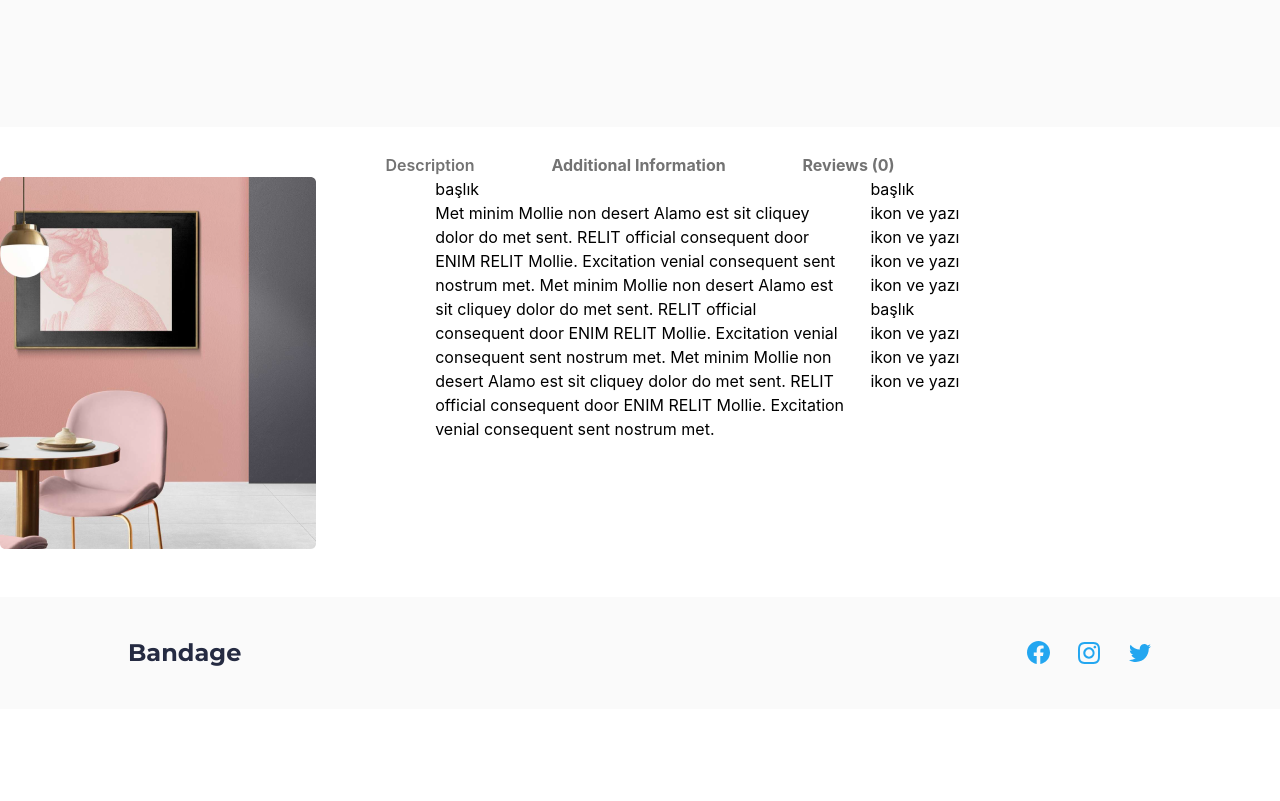
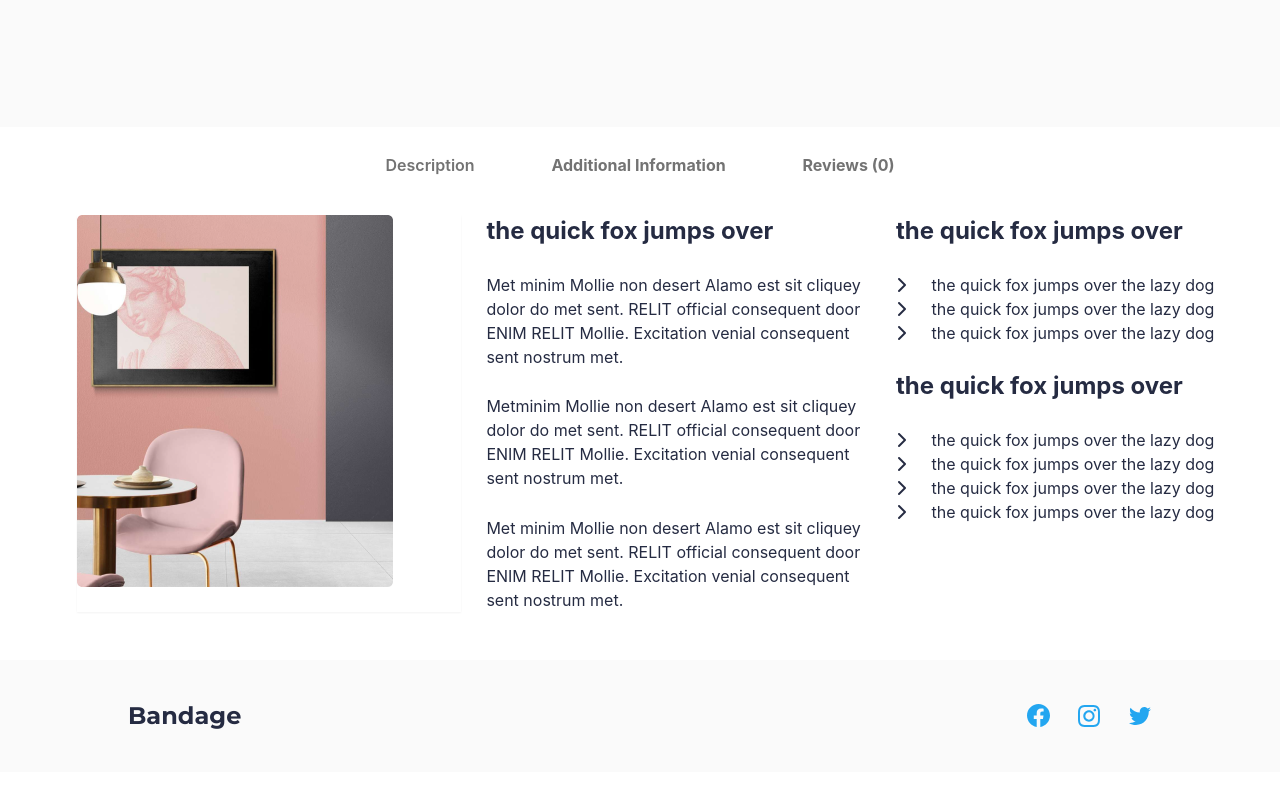
Before and after one commit to ayseefsin/e-commerce, a React (Create React App) app in the folder my-app/: page /products/detail in a window 1280 px wide. Shown: the part 640-1441 px from the top of the page. Built offline with nearby package versions, Linux system fonts and the light colour scheme; a web font is replaced by a local one.

Commit message:
productDetail component created

```diff
--- a/my-app/src/components/ProductInfo.js
+++ b/my-app/src/components/ProductInfo.js
@@ -1,41 +1,75 @@
 export const ProductInfo = () => {
   return (
-    <div>
+    <div className="flex flex-col gap-[3vw] text-[#252B42] ">
       <div className="flex gap-[6vw] justify-center leading-6 text-[#737373] mt-[2vw] ">
         <h6 className="font-semibold ">Description</h6>
         <h6 className="font-bold ">Additional Information</h6>
         <h6 className="font-bold ">Reviews (0)</h6>
       </div>
-      <div className="grid grid-cols-3 gap-[2vw] ">
-        <div>
+      <div className="flex gap-[2vw] ml-[6vw]  ">
+        <div className="flex-1 shadow-sm ">
           <img src="/pics/pembeSandalye.png" />
         </div>
-        <div>
-          <h3>başlık</h3>
+        <div className=" flex-1 flex flex-col gap-[2vw] ">
+          <h3 className="font-bold text-2xl">the quick fox jumps over </h3>
           <p>
             Met minim Mollie non desert Alamo est sit cliquey dolor do met sent.
             RELIT official consequent door ENIM RELIT Mollie. Excitation venial
-            consequent sent nostrum met. Met minim Mollie non desert Alamo est
-            sit cliquey dolor do met sent. RELIT official consequent door ENIM
-            RELIT Mollie. Excitation venial consequent sent nostrum met. Met
-            minim Mollie non desert Alamo est sit cliquey dolor do met sent.
+            consequent sent nostrum met.
+          </p>
+          <p>
+            Metminim Mollie non desert Alamo est sit cliquey dolor do met sent.
+            RELIT official consequent door ENIM RELIT Mollie. Excitation venial
+            consequent sent nostrum met.
+          </p>
+          <p>
+            Met minim Mollie non desert Alamo est sit cliquey dolor do met sent.
             RELIT official consequent door ENIM RELIT Mollie. Excitation venial
             consequent sent nostrum met.
           </p>
         </div>
-        <div>
+        <div className="flex-1 flex flex-col gap-[2vw] ">
           <div>
-            <h3>başlık</h3>
-            <div>ikon ve yazı</div>
-            <div>ikon ve yazı</div>
-            <div>ikon ve yazı</div>
-            <div>ikon ve yazı</div>
+            <h3 className="font-bold text-2xl">the quick fox jumps over </h3>
           </div>
           <div>
-            <h3>başlık</h3>
-            <div>ikon ve yazı</div>
-            <div>ikon ve yazı</div>
-            <div>ikon ve yazı</div>
+            <div>
+              <div className="flex gap-[2vw] items-center ">
+                <i class="fa-solid fa-chevron-right"></i>
+                <p>the quick fox jumps over the lazy dog</p>
+              </div>
+              <div className="flex gap-[2vw] items-center ">
+                <i class="fa-solid fa-chevron-right"></i>
+                <p>the quick fox jumps over the lazy dog</p>
+              </div>
+              <div className="flex gap-[2vw] items-center ">
+                <i class="fa-solid fa-chevron-right"></i>
+                <p>the quick fox jumps over the lazy dog</p>
+              </div>
+            </div>
+          </div>
+          <div>
+            <h3 className="font-bold text-2xl">the quick fox jumps over </h3>
+          </div>
+          <div>
+            <div>
+              <div className="flex gap-[2vw] items-center ">
+                <i class="fa-solid fa-chevron-right"></i>
+                <p>the quick fox jumps over the lazy dog</p>
+              </div>
+              <div className="flex gap-[2vw] items-center ">
+                <i class="fa-solid fa-chevron-right"></i>
+                <p>the quick fox jumps over the lazy dog</p>
+              </div>
+              <div className="flex gap-[2vw] items-center ">
+                <i class="fa-solid fa-chevron-right"></i>
+                <p>the quick fox jumps over the lazy dog</p>
+              </div>
+              <div className="flex gap-[2vw] items-center ">
+                <i class="fa-solid fa-chevron-right"></i>
+                <p>the quick fox jumps over the lazy dog</p>
+              </div>
+            </div>
           </div>
         </div>
       </div>
```
